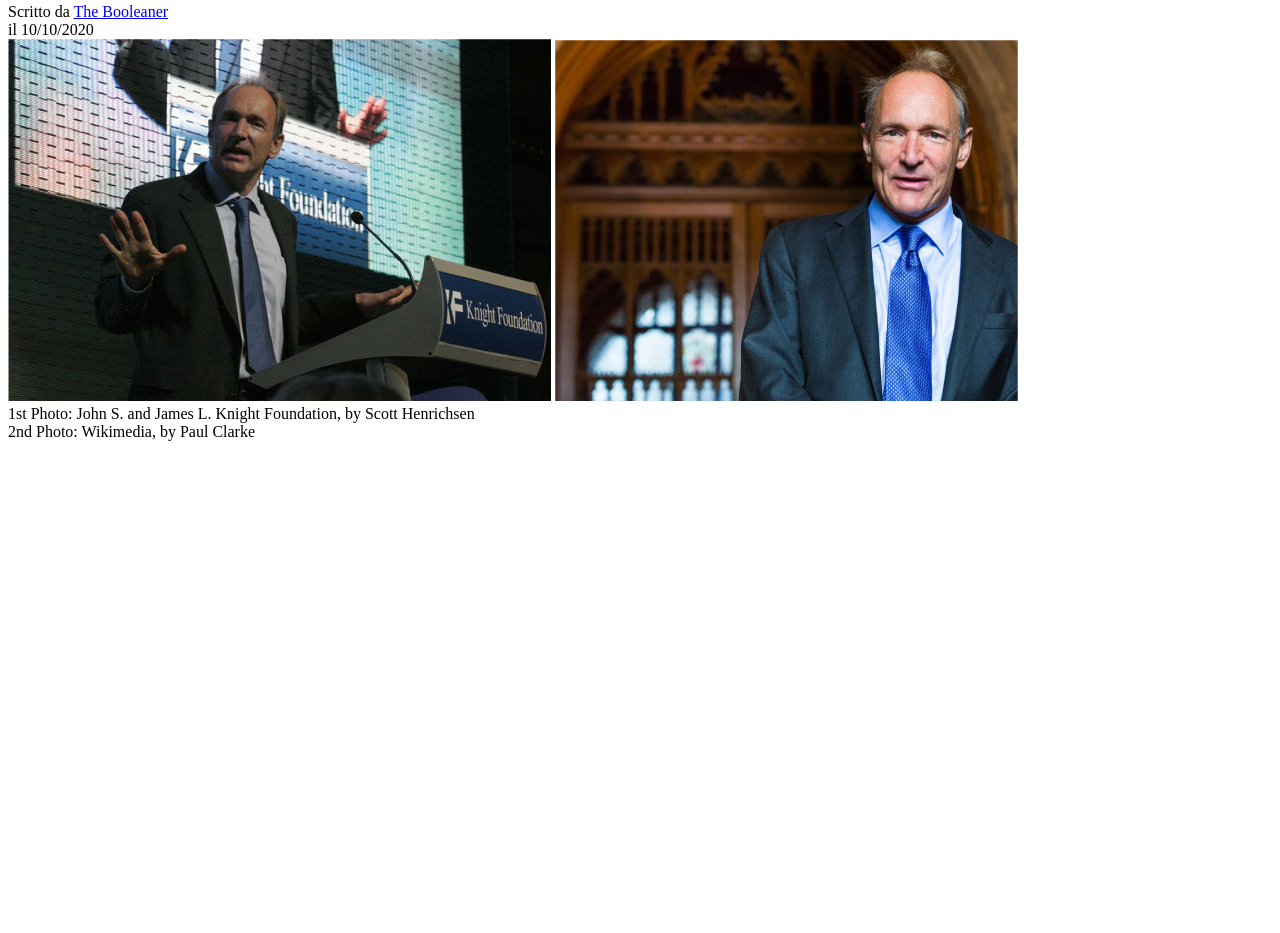
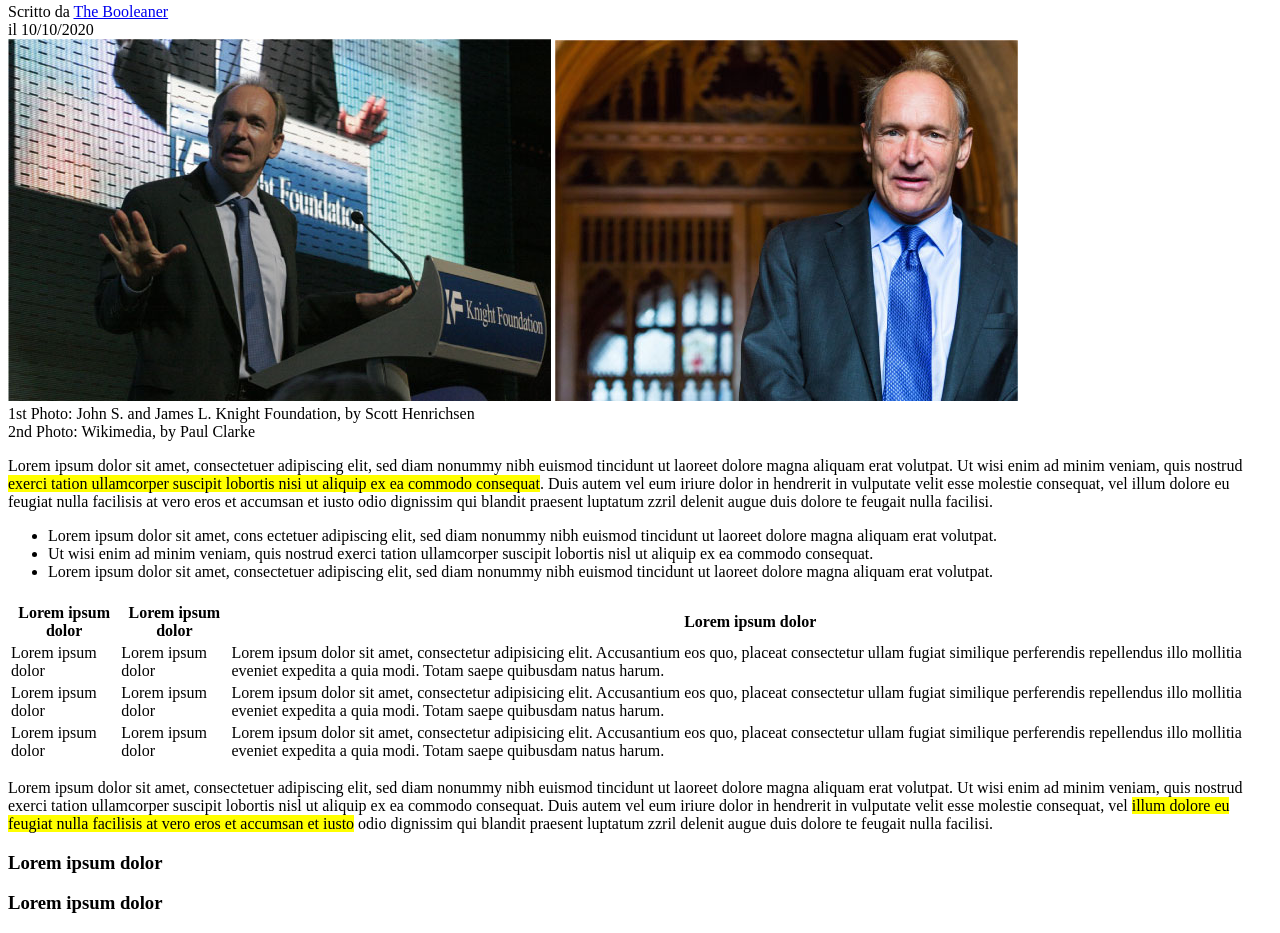
Before and after one commit to IonelxSolow/html-css-booleaner, a plain HTML site: page index.html in a window 1280 px wide. Shown: the part 439-1372 px from the top of the page. Before the commit the page ends 888 px from the top, so only its background shows below. Drawn offline with Linux system fonts and the light colour scheme.

Commit message:
Lorem ipsum dolor

```diff
--- a/index.html
+++ b/index.html
@@ -37,6 +37,52 @@
     1st Photo: John S. and James L. Knight Foundation, by Scott Henrichsen <br>
         2nd Photo: Wikimedia, by Paul Clarke
 </div>
+
+<section>
+    <p>Lorem ipsum dolor sit amet, consectetuer adipiscing elit, sed diam nonummy nibh euismod tincidunt ut laoreet dolore magna aliquam erat volutpat. Ut wisi enim ad minim veniam, quis nostrud <mark>exerci tation ullamcorper suscipit lobortis nisi ut aliquip ex ea commodo consequat</mark>. Duis autem vel eum iriure dolor in hendrerit in vulputate velit esse molestie consequat, vel illum dolore eu feugiat nulla facilisis at vero eros et accumsan et iusto odio dignissim qui blandit praesent luptatum
+        zzril delenit augue duis dolore te feugait nulla facilisi.</p>
+</section>
+
+<ul>
+    <li>Lorem ipsum dolor sit amet, cons ectetuer adipiscing elit, sed diam nonummy nibh euismod tincidunt ut laoreet dolore magna aliquam erat volutpat.</li>
+    <li>Ut wisi enim ad minim veniam, quis nostrud exerci tation ullamcorper suscipit lobortis nisl ut aliquip ex ea commodo consequat.</li>
+    <li>Lorem ipsum dolor sit amet, consectetuer adipiscing elit, sed diam nonummy nibh euismod tincidunt ut laoreet dolore magna aliquam erat volutpat.</li>
+</ul>
+<table>
+    <td>
+        <tr class="start-table">
+            <th>Lorem ipsum dolor</th>
+            <th>Lorem ipsum dolor</th>
+            <th>Lorem ipsum dolor</th>
+        </tr>
+        <tr>
+            <td>Lorem ipsum dolor</td>
+            <td>Lorem ipsum dolor</td>
+            <td>Lorem ipsum dolor sit amet, consectetur adipisicing elit. Accusantium eos quo, placeat consectetur ullam fugiat similique perferendis repellendus illo mollitia eveniet expedita a quia modi. Totam saepe quibusdam natus harum.</td>
+        </tr>
+        <tr>
+            <td>Lorem ipsum dolor</td>
+            <td>Lorem ipsum dolor</td>
+            <td>Lorem ipsum dolor sit amet, consectetur adipisicing elit. Accusantium eos quo, placeat consectetur ullam fugiat similique perferendis repellendus illo mollitia eveniet expedita a quia modi. Totam saepe quibusdam natus harum.</td>
+        </tr> <tr>
+            <td>Lorem ipsum dolor</td>
+            <td>Lorem ipsum dolor</td>
+            <td>Lorem ipsum dolor sit amet, consectetur adipisicing elit. Accusantium eos quo, placeat consectetur ullam fugiat similique perferendis repellendus illo mollitia eveniet expedita a quia modi. Totam saepe quibusdam natus harum.</td>
+        </tr>
+    </td>
+</table>
+
+<p>Lorem ipsum dolor sit amet, consectetuer adipiscing elit, sed diam nonummy nibh euismod tincidunt ut laoreet dolore magna aliquam erat volutpat. Ut wisi enim ad minim veniam, quis nostrud exerci tation ullamcorper suscipit lobortis nisl ut aliquip ex ea commodo consequat. Duis autem vel eum iriure dolor in hendrerit in vulputate velit esse molestie consequat, vel <mark>illum dolore eu feugiat nulla facilisis at vero eros et accumsan et iusto</mark> odio dignissim qui blandit praesent luptatum
+    zzril delenit augue duis dolore te feugait nulla facilisi.</p>
+<section>
+    <h3>Lorem ipsum dolor</h3>
+  <div>
+
+  </div>
+  <div>
+    <h3>Lorem ipsum dolor</h3>
+  </div>
+</section>
 </main>
   </body>
 </html>
```
